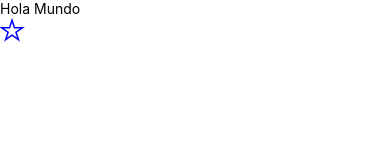
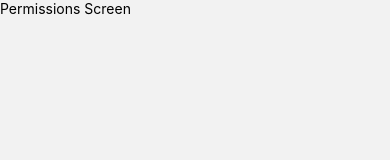
Before and after one commit to armandotechno/rutas-app, a React Native app: screen /PermissionsScreen in a window 390 px wide. Shown: the top 160 px of the page. Built offline with nearby package versions, Linux system fonts and the light colour scheme.

Commit message:
Rutas y StackNavigator

```diff
--- a/App.tsx
+++ b/App.tsx
@@ -1,12 +1,13 @@
-import { View, Text } from "react-native"
-import Icon from 'react-native-vector-icons/Ionicons'
+import 'react-native-gesture-handler';
+
+import { NavigationContainer } from "@react-navigation/native";
+import { Navigator } from './src/navigator/Navigator';
 
 const App = () => {
     return (
-      <View>
-        <Text>Hola Mundo</Text>
-        <Icon name="star-outline" size={ 24 } color="blue" />
-      </View>
+      <NavigationContainer>
+        <Navigator />
+      </NavigationContainer>
     )
 }
 
--- a/package.json
+++ b/package.json
@@ -11,9 +11,11 @@
   },
   "dependencies": {
     "@react-navigation/native": "^6.1.6",
+    "@react-navigation/stack": "^6.3.16",
     "@types/react-native-vector-icons": "^6.4.13",
     "react": "18.2.0",
     "react-native": "0.71.5",
+    "react-native-gesture-handler": "^2.9.0",
     "react-native-safe-area-context": "^4.5.0",
     "react-native-screens": "^3.20.0",
     "react-native-vector-icons": "^9.2.0"
--- /dev/null
+++ b/src/navigator/Navigator.tsx
@@ -0,0 +1,18 @@
+import { createStackNavigator } from '@react-navigation/stack';
+import { MapScreen } from '../screens/MapScreen';
+import { PermissionsScreen } from '../screens/PermissionsScreen';
+
+const Stack = createStackNavigator();
+
+export const Navigator = () => {
+  return (
+    <Stack.Navigator
+        screenOptions={{
+            headerShown: false
+        }}
+    >
+      <Stack.Screen name="MapScreen" component={ MapScreen } />
+      <Stack.Screen name="PermissionsScreen" component={ PermissionsScreen } />
+    </Stack.Navigator>
+  );
+}
--- /dev/null
+++ b/src/screens/MapScreen.tsx
@@ -0,0 +1,9 @@
+import { Text, View } from 'react-native';
+
+export const MapScreen = () => {
+    return (
+      <View>
+        <Text>Map Screen</Text>
+      </View>
+    )
+}
--- /dev/null
+++ b/src/screens/PermissionsScreen.tsx
@@ -0,0 +1,9 @@
+import { Text, View } from 'react-native';
+
+export const PermissionsScreen = () => {
+    return (
+      <View>
+        <Text>Permissions Screen</Text>
+      </View>
+    )
+}
```
Also changed, not shown: 1 other file (tests, documents, lock files or other folders).
